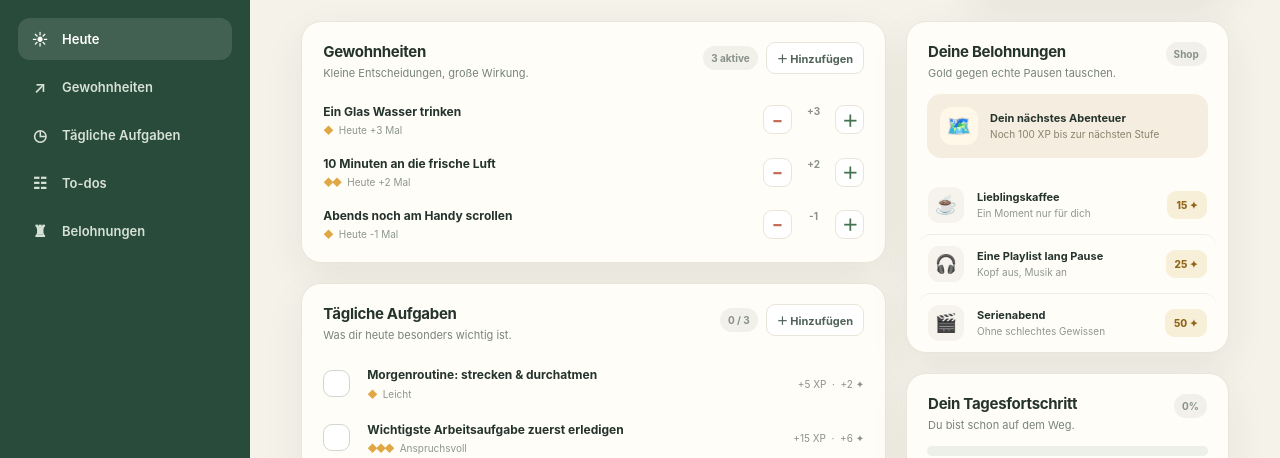
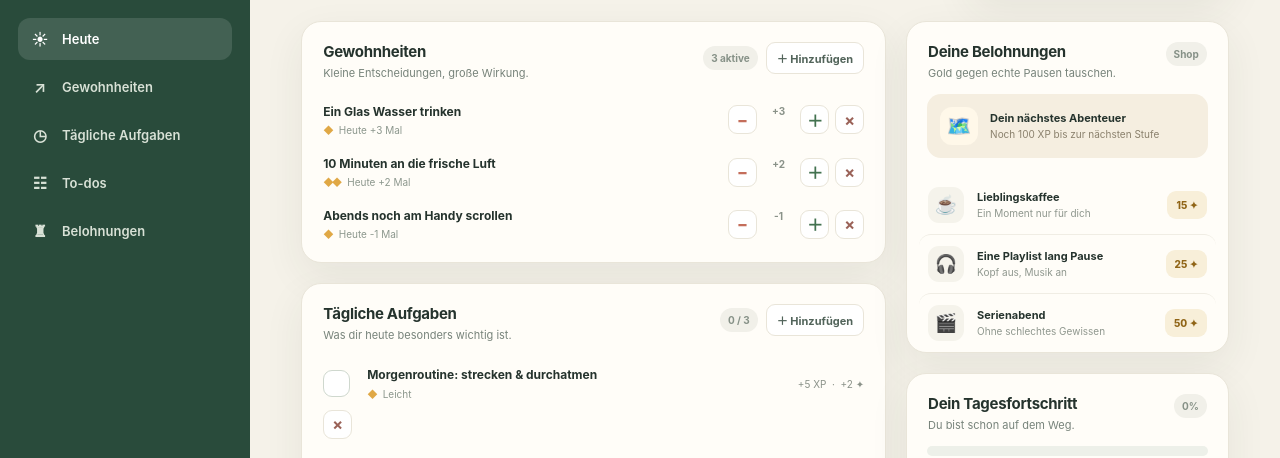
Before and after one commit to raynor84/questbook, a plain HTML site: page index.html in a window 1280 px wide. Shown: the part 277-735 px from the top of the page. Drawn offline with Linux system fonts and the light colour scheme.

Commit message:
Add delete buttons for quests

```diff
--- a/index.html
+++ b/index.html
@@ -91,6 +91,8 @@
     .habit-actions button { width:29px; height:29px; border-radius:9px; border:1px solid var(--line); background:#fff; font-weight:800; }
     .habit-actions .plus { color:#437250; }
     .habit-actions .minus { color:#c46e5b; }
+    .habit-actions .delete-task, .delete-task { width:29px; height:29px; border:1px solid var(--line); border-radius:9px; background:#fff; color:#9a6258; font-weight:700; }
+    .delete-task:hover { border-color:#d9aaa0; background:#fff5f2; }
     .habit-actions button:hover { transform:translateY(-1px); box-shadow:0 3px 8px #0000000d; }
     .habit-score { min-width:31px; text-align:center; font-size:10px; color:#8a9289; font-weight:700; }
     .empty { color:#9aa198; text-align:center; padding:20px 10px; font-size:12px; }
@@ -284,9 +286,9 @@
       $('#progress-copy').textContent = `${dailyDone} von ${state.dailies.length} täglichen Quests`;
       $('#progress-bar').style.width = `${progress}%`;
       $('#habit-list').innerHTML = state.habits.length ? state.habits.map(habit=>`
-        <div class="habit-row"><div><div class="task-title">${esc(habit.name)}</div><div class="task-meta">${stars(habit.difficulty)}<span>Heute ${habit.score>0?'+':''}${habit.score} Mal</span></div></div><div class="habit-actions"><button class="minus" data-habit="${habit.id}" data-delta="-1" aria-label="${esc(habit.name)} nicht geschafft">−</button><span class="habit-score">${habit.score>0?'+':''}${habit.score}</span><button class="plus" data-habit="${habit.id}" data-delta="1" aria-label="${esc(habit.name)} geschafft">＋</button></div></div>`).join('') : empty('Noch keine Gewohnheiten. Füge deine erste hinzu.');
+        <div class="habit-row"><div><div class="task-title">${esc(habit.name)}</div><div class="task-meta">${stars(habit.difficulty)}<span>Heute ${habit.score>0?'+':''}${habit.score} Mal</span></div></div><div class="habit-actions"><button class="minus" data-habit="${habit.id}" data-delta="-1" aria-label="${esc(habit.name)} nicht geschafft">−</button><span class="habit-score">${habit.score>0?'+':''}${habit.score}</span><button class="plus" data-habit="${habit.id}" data-delta="1" aria-label="${esc(habit.name)} geschafft">＋</button><button class="delete-task" data-delete="habit" data-id="${habit.id}" data-name="${esc(habit.name)}" aria-label="${esc(habit.name)} löschen" title="Löschen">×</button></div></div>`).join('') : empty('Noch keine Gewohnheiten. Füge deine erste hinzu.');
       const renderTasks = (items, kind) => items.length ? items.map(task=>`
-        <div class="task ${task.done?'done':''}"><button class="check" data-task="${task.id}" data-kind="${kind}" aria-label="${task.done?'Wieder öffnen':'Erledigt markieren'}">${task.done?'✓':''}</button><div><div class="task-title">${esc(task.name)}</div><div class="task-meta">${stars(task.difficulty)}<span>${task.difficulty===1?'Leicht':task.difficulty===3?'Anspruchsvoll':'Mittel'}</span></div></div><div class="task-reward">+${task.difficulty*5} XP&nbsp; · &nbsp;+${task.difficulty*2} ✦</div></div>`).join('') : empty(kind==='daily'?'Keine täglichen Aufgaben.':'Alles erledigt — oder füge eine Quest hinzu.');
+        <div class="task ${task.done?'done':''}"><button class="check" data-task="${task.id}" data-kind="${kind}" aria-label="${task.done?'Wieder öffnen':'Erledigt markieren'}">${task.done?'✓':''}</button><div><div class="task-title">${esc(task.name)}</div><div class="task-meta">${stars(task.difficulty)}<span>${task.difficulty===1?'Leicht':task.difficulty===3?'Anspruchsvoll':'Mittel'}</span></div></div><div class="task-reward">+${task.difficulty*5} XP&nbsp; · &nbsp;+${task.difficulty*2} ✦</div><button class="delete-task" data-delete="${kind}" data-id="${task.id}" data-name="${esc(task.name)}" aria-label="${esc(task.name)} löschen" title="Löschen">×</button></div>`).join('') : empty(kind==='daily'?'Keine täglichen Aufgaben.':'Alles erledigt — oder füge eine Quest hinzu.');
       $('#daily-list').innerHTML = renderTasks(state.dailies,'daily');
       $('#todo-list').innerHTML = renderTasks(state.todos,'todo');
       document.querySelectorAll('.buy').forEach(button=>button.disabled=state.gold<Number(button.dataset.buy));
@@ -299,6 +301,8 @@
       while(state.xp>=100){state.xp-=100;state.level++;state.hp=Math.min(10,state.hp+2);toast(`Stufenaufstieg! Du bist jetzt Level ${state.level} ✨`);}
     }
     document.addEventListener('click', event=>{
+      const deleteButton=event.target.closest('[data-delete]');
+      if(deleteButton){if(!confirm(`Möchtest du „${deleteButton.dataset.name}“ wirklich löschen?`))return;const collection=deleteButton.dataset.delete==='habit'?'habits':deleteButton.dataset.delete==='daily'?'dailies':'todos';state[collection]=state[collection].filter(item=>item.id!==deleteButton.dataset.id);render();toast('Aufgabe gelöscht.');return;}
       const habitButton=event.target.closest('[data-habit]');
       if(habitButton){const habit=state.habits.find(item=>item.id===habitButton.dataset.habit);const delta=Number(habitButton.dataset.delta);habit.score+=delta;if(delta>0){reward(habit.difficulty);toast('Gut gemacht! +XP und Gold verdient.');}else{state.hp=Math.max(0,state.hp-1);toast('Ein kleiner Rückschlag — morgen ist ein neuer Versuch.');}render();return;}
       const taskButton=event.target.closest('[data-task]');
```
